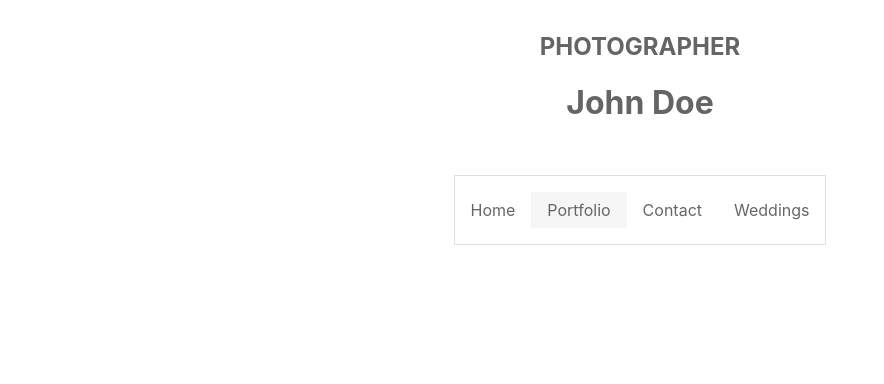
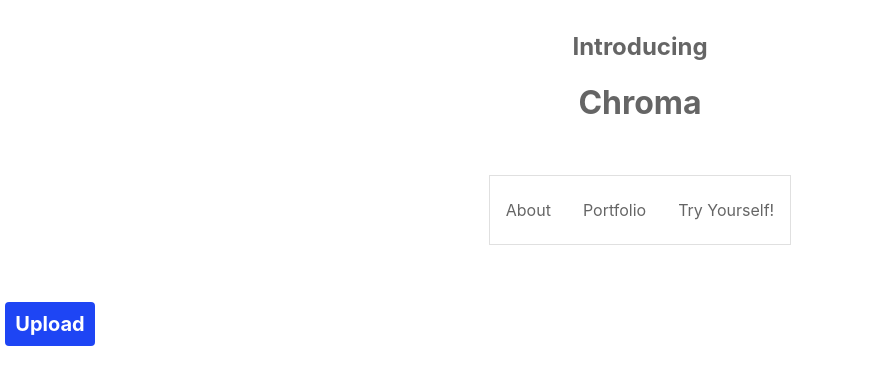
Before and after one commit to jnalbert/Chroma, a React (Create React App) app in the folder frontEnd/: page / in a window 1280 px wide. Shown: the top 384 px of the page, without its empty margins (0-884 px from the left). Built offline with nearby package versions, Linux system fonts and the light colour scheme.

Commit message:
made upload button

```diff
--- a/frontEnd/src/App.js
+++ b/frontEnd/src/App.js
@@ -1,4 +1,5 @@
 import './App.css';
+import Upload from './Upload.js';
 
 function App() {
   return (
@@ -6,15 +7,14 @@ function App() {
 
       {/* <!-- Header --> */}
       <header class="w3-panel w3-center w3-opacity">
-        <h1 class="w3-xlarge">PHOTOGRAPHER</h1>
-        <h1>John Doe</h1>
+        <h1 class="w3-xlarge">Introducing</h1>
+        <h1>Chroma</h1>
 
         <div class="w3-padding-32">
           <div class="w3-bar w3-border">
-            <p  class="w3-bar-item w3-button">Home</p>
-            <p  class="w3-bar-item w3-button w3-light-grey">Portfolio</p>
-            <p class="w3-bar-item w3-button">Contact</p>
-            <p class="w3-bar-item w3-button w3-hide-small">Weddings</p>
+            <p  class="w3-bar-item w3-button">About</p>
+            <p  class="w3-bar-item w3-button">Portfolio</p>
+            <p class="w3-bar-item w3-button">Try Yourself!</p>
           </div>
         </div>
       </header>
@@ -22,7 +22,6 @@ function App() {
       {/* <!-- Photo Grid --> */}
       <div class="w3-row-padding w3-grayscale">
         <div class="w3-half">
-
         </div>
 
         <div class="w3-half">
@@ -30,7 +29,13 @@ function App() {
         </div>
       </div>
 
-{/* <!-- End Page Content --> */}
+
+{/* //Upload Button */}
+<div>
+  <Upload/>
+</div>
+
+{/* //end page */}
 </div>
   );
 
--- /dev/null
+++ b/frontEnd/src/Upload.css
@@ -0,0 +1,39 @@
+.button {
+    display: inline-block;
+    border-radius: 4px;
+    background-color: #1e45f4;
+    border: none;
+    color: #FFFFFF;
+    text-align: center;
+    font-size: 20px;
+    padding: 10px;
+    width: 70px;
+    transition: all 0.5s;
+    cursor: pointer;
+    margin: 5px;
+  }
+
+  .button span {
+    cursor: pointer;
+    display: inline-block;
+    position: relative;
+    transition: 0.5s;
+  }
+
+  .button span:after {
+    content: '\00bb';
+    position: absolute;
+    opacity: 0;
+    top: 0;
+    right: -20px;
+    transition: 0.5s;
+  }
+
+  .button:hover span {
+    padding-right: 25px;
+  }
+
+  .button:hover span:after {
+    opacity: 1;
+    right: 0;
+  }
--- /dev/null
+++ b/frontEnd/src/Upload.js
@@ -0,0 +1,41 @@
+import React, { useState } from "react"
+import './Upload.css'
+
+function Upload(props) {
+    const [image, setImage] = useState({ preview: "", raw: ""})
+
+    const handleChange = (e) => {
+        setImage({  preview: URL.createObjectURL(e.target.files[0]),
+                    raw: e.target.files[0]})
+    }
+
+    const handleUpload = async (e) => {
+        e.preventDefault()
+        const formData = new FormData()
+        formData.append('image', image.raw)
+    }
+
+    return (<div>
+        <label htmlFor="uploadButton">
+          {image.preview ? (
+            <img src={image.preview} alt="dummy" width="300" height="300" />
+          ) : (
+            <>
+
+              <h5  class="button" style={{verticalAlign:"middle"}}><span>Upload</span></h5>
+            </>
+          )}
+        </label>
+        <input
+          type="file"
+          id="uploadButton"
+          style={{ display: "none" }}
+          onChange={handleChange}
+        />
+        <br />
+        <button style={{ display: "none"}} onClick={handleUpload}>Hover</button>
+      </div>)
+
+}
+
+export default Upload;
```
Also changed, not shown: 1 other file (tests, documents, lock files or other folders).
